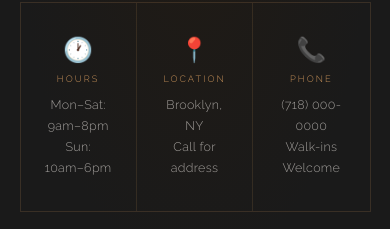
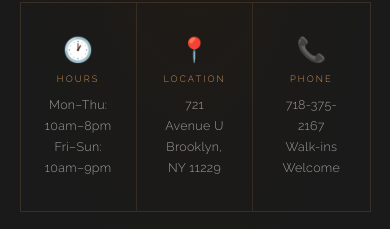
Before and after one commit to bodytan11223-max/body-tan-website, a Next.js app: page / in a window 390 px wide. Shown: the part 3204-3433 px from the top of the page. Built offline with nearby package versions, Linux system fonts and the light colour scheme; a web font is replaced by a local one.

Commit message:
Fix hours, phone number (718-375-2167), and address (721 Avenue U, Brooklyn NY 11229)

```diff
--- a/pages/index.js
+++ b/pages/index.js
@@ -286,11 +286,11 @@ export default function Home() {
           <h2 className="viola" style={{ fontSize: 'clamp(2.5rem, 5vw, 4rem)', color: '#F8F3EE', marginBottom: '1rem', letterSpacing: '0.04em' }}>Ready to Glow?</h2>
           <p className="cg" style={{ color: 'rgba(248,243,238,0.55)', marginBottom: '3rem', fontSize: '0.95rem', lineHeight: 1.9 }}>Call us or walk in. We would love to help you find your perfect session.</p>
           <div style={{ display: 'flex', gap: '1.2rem', justifyContent: 'center', flexWrap: 'wrap', marginBottom: '3.5rem' }}>
-            <a href="tel:+17180000000" className="btn-gold cg" style={{ background: 'linear-gradient(135deg, #C9935A, #A67840)', color: '#0D0D0D', padding: '1.1rem 3rem', fontSize: '0.72rem', letterSpacing: '0.22em', textTransform: 'uppercase', fontWeight: 700, display: 'inline-block' }}>Call to Book</a>
+            <a href="tel:+17183752167" className="btn-gold cg" style={{ background: 'linear-gradient(135deg, #C9935A, #A67840)', color: '#0D0D0D', padding: '1.1rem 3rem', fontSize: '0.72rem', letterSpacing: '0.22em', textTransform: 'uppercase', fontWeight: 700, display: 'inline-block' }}>Call to Book</a>
             <a href="#contact" className="btn-outline cg" style={{ border: '1px solid #C9935A', color: '#C9935A', padding: '1.1rem 3rem', fontSize: '0.72rem', letterSpacing: '0.22em', textTransform: 'uppercase', fontWeight: 400, display: 'inline-block', background: 'transparent' }}>Send a Message</a>
           </div>
           <div style={{ display: 'grid', gridTemplateColumns: 'repeat(3,1fr)', gap: '0', border: '1px solid rgba(201,147,90,0.18)', textAlign: 'center' }}>
-            {[{ emoji: '🕐', label: 'Hours', lines: ['Mon–Sat: 9am–8pm', 'Sun: 10am–6pm'] }, { emoji: '📍', label: 'Location', lines: ['Brooklyn, NY', 'Call for address'] }, { emoji: '📞', label: 'Phone', lines: ['(718) 000-0000', 'Walk-ins Welcome'] }].map(({ emoji, label, lines }, idx) => (
+            {[{ emoji: '🕐', label: 'Hours', lines: ['Mon–Thu: 10am–8pm', 'Fri–Sun: 10am–9pm'] }, { emoji: '📍', label: 'Location', lines: ['721 Avenue U', 'Brooklyn, NY 11229'] }, { emoji: '📞', label: 'Phone', lines: ['718-375-2167', 'Walk-ins Welcome'] }].map(({ emoji, label, lines }, idx) => (
               <div key={label} style={{ padding: '2rem 1.5rem', borderRight: idx < 2 ? '1px solid rgba(201,147,90,0.15)' : 'none' }}>
                 <div style={{ fontSize: '1.5rem', marginBottom: '0.6rem' }}>{emoji}</div>
                 <div className="cg" style={{ fontSize: '0.58rem', letterSpacing: '0.22em', textTransform: 'uppercase', color: '#C9935A', marginBottom: '0.6rem' }}>{label}</div>
```
